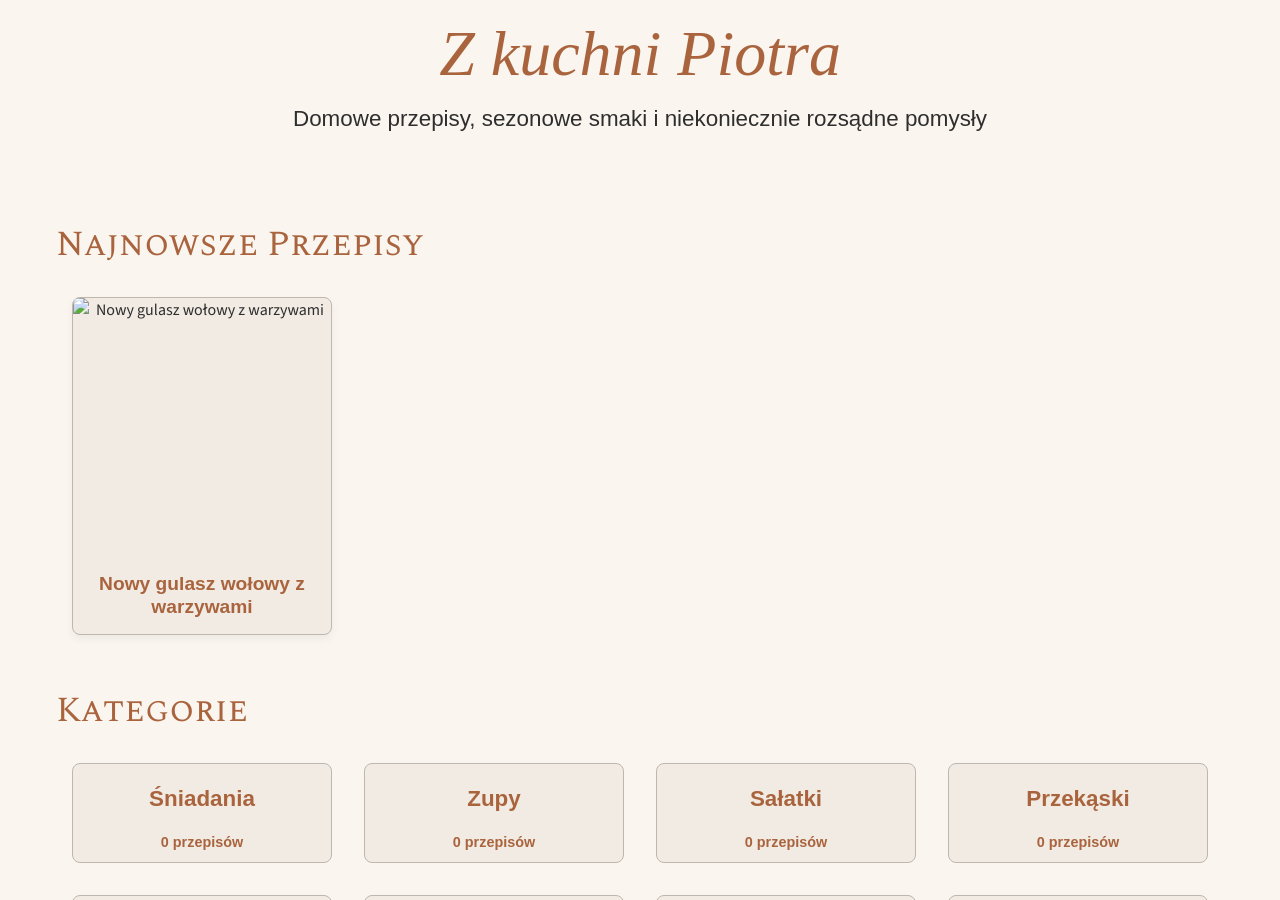
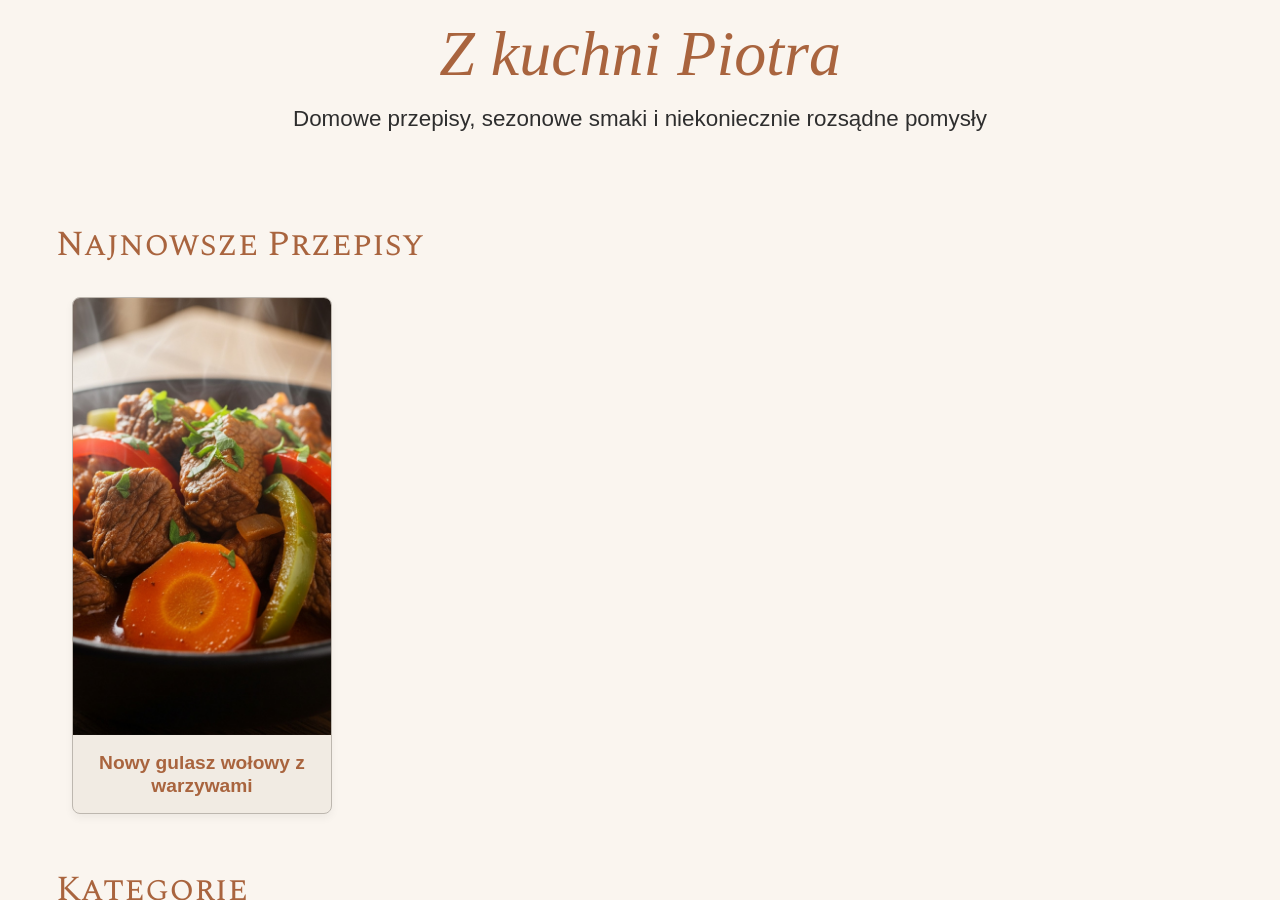
Before and after one commit to piotrsenator/kuchnia, a Jekyll site: the page built from index.html, in a window 1280 px wide and 900 px high. Built offline with Jekyll 4.4.1, drawn with Linux system fonts in a browser that asks for light colours; some web fonts are replaced.

Commit message:
Update recipe_card.html

```diff
--- a/_includes/recipe_card.html
+++ b/_includes/recipe_card.html
@@ -4,11 +4,23 @@
             {% comment %}
             Logika wyświetlania obrazka dla karty:
             Preferuje recipe.image_main.
-            Jeśli recipe.image_main jest puste, używa site.data.placeholders.recipe_image.
-            W ostateczności używa domyślnej ścieżki /images/general/placeholder-recipe.jpg.
+            Jeśli recipe.image_main jest puste, używa placeholdera.
+            Obsługuje zarówno pełne ścieżki, jak i nazwy plików z domyślnego katalogu /images/recipes/.
             {% endcomment %}
-            {% assign default_placeholder_path = '/images/general/placeholder-recipe.jpg' %}
-            {% assign final_card_image_path = recipe.image_main | default: site.data.placeholders.recipe_image | default: default_placeholder_path %}
+
+            {% assign image_prefix = '/images/recipes/' %}
+            {% assign raw_image_name = recipe.image_main %}
+            {% assign default_placeholder_path = '/images/general/placeholder-recipe.jpg' %} {# Może to być ten sam placeholder co dla pojedynczego przepisu #}
+
+            {% assign final_card_image_path = default_placeholder_path %} {# Domyślnie ustawiamy na placeholder #}
+
+            {% if raw_image_name %} {# Sprawdzamy, czy obrazek jest zdefiniowany w front matter #}
+                {% if raw_image_name contains '/' %}
+                    {% assign final_card_image_path = raw_image_name %} {# Jeśli podano pełną ścieżkę (np. /assets/my-image.jpg), użyj jej #}
+                {% else %}
+                    {% assign final_card_image_path = image_prefix | append: raw_image_name %} {# W przeciwnym razie dodaj prefiks katalogu dla przepisów #}
+                {% endif %}
+            {% endif %}
 
             <img src="{{ final_card_image_path | relative_url }}" alt="{{ recipe.title | default: 'Brak zdjęcia przepisu' }}" loading="lazy">
         </div>
```
